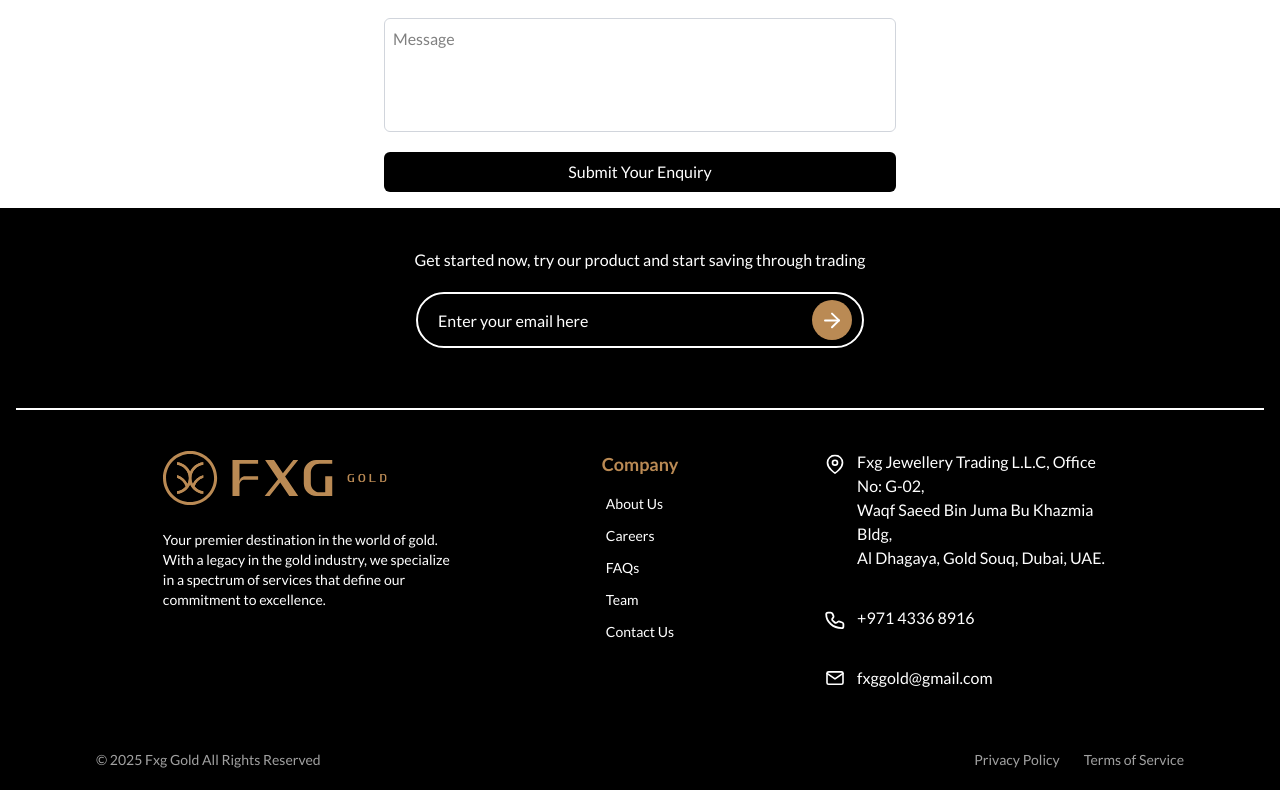
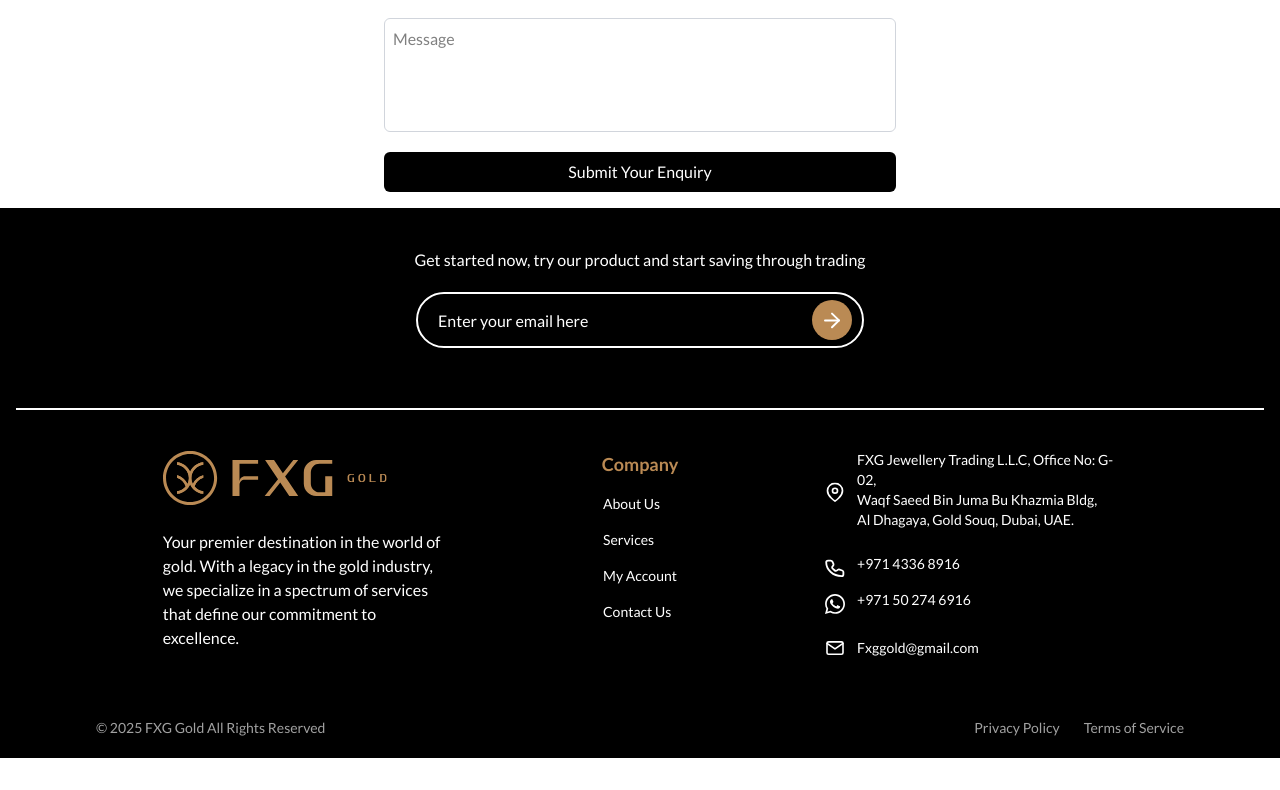
Before and after one commit to AurifyAE/fxg-website, a React (Vite) app in the folder client/: page /contact in a window 1280 px wide. Shown: the part 720-1510 px from the top of the page. After the commit the page ends 1478 px from the top, so only its background shows below. Built offline with nearby package versions, Linux system fonts and the light colour scheme.

Commit message:
New updates - Company details added

```diff
--- a/client/src/components/Banner.jsx
+++ b/client/src/components/Banner.jsx
@@ -14,9 +14,9 @@ export default function Banner() {
             </div>
             <div
             className='h-5 flex items-center gap-3 cursor-pointer'
-            onClick={() => window.location.href = 'mailto:fxggold@gmail.com'}>
+            onClick={() => window.location.href = 'mailto:Fxggold@gmail.com'}>
                 <img src={mail} alt="mail" className='w-4 md:w-5' />
-                <p  className='text-xs md:text-base text-white'>fxggold@gmail.com</p>
+                <p  className='text-xs md:text-base text-white'>Fxggold@gmail.com</p>
             </div>
         </div>
     )
--- a/client/src/components/Footer.jsx
+++ b/client/src/components/Footer.jsx
@@ -1,7 +1,8 @@
-import React from 'react'
+import React, { useState } from 'react'
 import rightArrow from '../assets/right-arrow.svg'
 import logo from '../assets/logo.svg'
 import location from '../assets/location.svg'
+import whatsapp from "../assets/whatsapp-icon.svg";
 import phone from '../assets/phonewhite.svg'
 import mail from '../assets/mailwhite.svg'
 import { Link, useNavigate } from 'react-router-dom'
@@ -9,6 +10,22 @@ import { Link, useNavigate } from 'react-router-dom'
 
 export default function Footer() {
     const navigate = useNavigate();
+    const [email, setEmail] = useState('');
+
+    const handleEmailSubmit = () => {
+        if (email.trim()) {
+            // Redirect to Gmail compose with Fxggold@gmail.com as recipient
+            const gmailUrl = `https://mail.google.com/mail/?view=cm&fs=1&to=Fxggold@gmail.com`;
+            window.open(gmailUrl, '_blank');
+            setEmail(''); // Clear the input after submission
+        }
+    };
+
+    const handleKeyPress = (e) => {
+        if (e.key === 'Enter') {
+            handleEmailSubmit();
+        }
+    };
 
     return (
         <div className='flex flex-col items-center bg-black pt-10 gap-5 lato-regular text-white px-4'>
@@ -20,11 +37,16 @@ export default function Footer() {
         {/* Input and button */}
         <div className='relative w-full max-w-md'>
             <input
-            type="text"
+            type="email"
+            value={email}
+            onChange={(e) => setEmail(e.target.value)}
+            onKeyPress={handleKeyPress}
             className='w-full h-14 border-2 rounded-[70px] placeholder:text-white bg-transparent px-5 pr-16 text-white'
             placeholder='Enter your email here'
             />
-            <button className='bg-[#BA8A54] absolute right-3 top-1/2 -translate-y-1/2 h-10 w-10 rounded-full flex items-center justify-center cursor-pointer'>
+            <button
+            onClick={handleEmailSubmit}
+            className='bg-[#BA8A54] absolute right-3 top-1/2 -translate-y-1/2 h-10 w-10 rounded-full flex items-center justify-center cursor-pointer'>
             <img src={rightArrow} alt="arrow" />
             </button>
         </div>
@@ -37,47 +59,54 @@ export default function Footer() {
             {/* Logo */}
             <div className='flex flex-col items-start gap-6 w-full md:w-1/3 lg:w-1/4'>
             <img src={logo} alt="FXG Logo" className='w-32 h-14 md:w-40 md:h-14 lg:w-56 lg:h-14 cursor-pointer' onClick={() => navigate('/')} />
-            <p className='text-sm text-white'>
+            <p className='text-sm md:text-base text-white'>
             Your premier destination in the world of gold. With a legacy in the gold industry, we specialize in a spectrum of services that define our commitment to excellence.
             </p>
             </div>
             {/* Company Links */}
             <div className='flex flex-col items-center gap-4'>
             <h2 className='font-bold text-lg text-[#BA8A54]'>Company</h2>
-            <ul className='flex flex-col text-sm gap-3 items-start'>
+            <ul className='flex flex-col text-sm gap-4 items-start'>
                 <li
                 className='cursor-pointer'
                 onClick={() => document.getElementById('about').scrollIntoView({ behavior: 'smooth' })}>
                 About Us
                 </li>
+
                 <li
                 className='cursor-pointer'
-                onClick={() => document.getElementById('about').scrollIntoView({ behavior: 'smooth' })}>
-                Careers
+                onClick={() => document.getElementById('services').scrollIntoView({ behavior: 'smooth' })}>
+                Services
                 </li>
-                <li
+
+                {/* <li
                 className='cursor-pointer'
                 onClick={() => document.getElementById('about').scrollIntoView({ behavior: 'smooth' })}>
                 FAQs
                 </li>
                 <li
                 className='cursor-pointer'
-                onClick={() => document.getElementById('team').scrollIntoView({ behavior: 'smooth' })}>Team</li>
-                {/* <Link to="/account"><li className='cursor-pointer'>My Account</li></Link> */}
+                onClick={() => document.getElementById('team').scrollIntoView({ behavior: 'smooth' })}
+                >
+                Team
+                </li> */}
+
+                <Link to="/account"><li className='cursor-pointer'>My Account</li></Link>
                 <Link to="/contact"><li className='cursor-pointer'>Contact Us</li></Link>
             </ul>
             </div>
 
             {/* Contact Info */}
-            <div className='flex flex-col gap-9 text-sm md:text-base  w-full md:w-1/3 lg:w-1/4'>
-                <div className='flex items-start gap-3 cursor-pointer'>
+            <div className='flex flex-col gap-6 text-sm  w-full md:w-1/3 lg:w-1/4'>
+                <div className='flex items-center gap-3 cursor-pointer'>
                     <img src={location} alt="Location" className='w-5 h-5 mt-1' />
                     <p>
-                    Fxg Jewellery Trading L.L.C, Office No: G-02, <br/>
+                    FXG Jewellery Trading L.L.C, Office No: G-02, <br/>
                     Waqf Saeed Bin Juma Bu Khazmia Bldg, <br/>
                     Al Dhagaya, Gold Souq, Dubai, UAE.
                     </p>
                 </div>
+                <div className='flex flex-col gap-3'>
                     <div className='flex items-start gap-3 cursor-pointer'
                     onClick={() => window.open('tel:+97143368916', '_blank')}
                     >
@@ -86,17 +115,26 @@ export default function Footer() {
                         +971 4336 8916
                         </p>
                     </div>
+                    <div className='flex items-start gap-3 cursor-pointer'
+                    onClick={() => window.open('https://wa.me/971502746916', '_blank')}
+                    >
+                        <img src={whatsapp} alt="Phone" className='w-5 h-5 mt-1' />
+                        <p>
+                        +971 50 274 6916
+                        </p>
+                    </div>
+                </div>
                 <div className='flex items-center gap-3 cursor-pointer'
-                    onClick={() => window.location.href = 'mailto:fxggold@gmail.com'}>
+                    onClick={() => window.location.href = 'mailto:Fxggold@gmail.com'}>
                     <img src={mail} alt="Mail" className='w-5 h-5' />
-                    <p>fxggold@gmail.com</p>
+                    <p>Fxggold@gmail.com</p>
                 </div>
             </div>
         </div>
 
         {/* Bottom line */}
         <div className='w-full bg-black py-5 text-neutral-400 flex flex-col md:flex-row justify-between items-center px-5 md:px-20'>
-            <p className='text-sm font-normal text-center md:text-left'>© 2025 Fxg Gold All Rights Reserved</p>
+            <p className='text-sm font-normal text-center md:text-left'>© 2025 FXG Gold All Rights Reserved</p>
             <div className='flex justify-center md:justify-between items-center gap-6 mt-3 md:mt-0'>
                 <p className='text-sm font-normal cursor-pointer' onClick={() => navigate('/privacy-policy')}>Privacy Policy</p>
                 <p className='text-sm font-normal cursor-pointer' onClick={() => navigate('/terms-and-conditions')}>Terms of Service</p>
--- a/client/src/components/Hero.jsx
+++ b/client/src/components/Hero.jsx
@@ -59,11 +59,15 @@ export default function Hero() {
                     </div>
                 </div>
                 <div className='w-80 hidden md:flex absolute top-90 -left-25 rotate-90 space-x-12'>
-                    <button className='w-1/2 underline flex items-end gap-3 tracking-widest'>
+                    <button
+                    onClick={() => window.open('https://www.instagram.com/fxggold/', '_blank')}
+                    className='w-1/2 underline flex items-end gap-3 tracking-widest cursor-pointer'>
                         Follow us
                         <img src={instagram} alt="instagram" className='w-5 h-5 -rotate-90' />
                     </button>
-                    <button className='w-1/2 underline flex items-end gap-3 tracking-widest'>
+                    <button
+                    onClick={() => window.open('https://wa.me/971502746916', '_blank')}
+                    className='w-1/2 underline flex items-end gap-3 tracking-widest cursor-pointer'>
                         Connect us
                         <img src={whatsapp} alt="whatsapp" className='w-5 h-5 -rotate-90' />
                     </button>
--- a/client/src/components/Highlights.jsx
+++ b/client/src/components/Highlights.jsx
@@ -65,7 +65,7 @@ export default function Highlights() {
             <div ref={sectionRef} className='relative flex flex-col lg:flex-row items-center justify-center gap-10 px-4 md:px-10 lg:px-36 py-16 md:py-24 lg:pb-28 lg:pt-10'>
                 {/* Text section */}
                 <div className='w-full lg:w-1/2 animate-slide-from-left'>
-                    <h1 className='text-3xl md:text-4xl lg:text-5xl font-bold pb-5'>Why Choose Us</h1>
+                    <h1 className='font-[Aptumi] text-3xl md:text-4xl lg:text-5xl font-bold pb-5'>Why Choose Us</h1>
                     <div className='flex flex-col items-start justify-center gap-2'>
                     {highlights.map((highlight, index) => (
                         <div key={index} className='flex items-start gap-3 py-4'>
--- a/client/src/components/Promo.jsx
+++ b/client/src/components/Promo.jsx
@@ -94,12 +94,12 @@ export default function Promo() {
                         <h1 className='text-3xl lg:text-5xl text-[#BA8A54] font-black leading-tight'>How to get started</h1>
 
                         <div className='flex flex-col gap-2 lg:gap-4'>
-                            <h4 className='text-[#BA8A54] text-lg lg:text-xl font-bold mt-6 lg:mt-10'>1. Download Mobile App</h4>
+                            <h4 className='text-[#BA8A54] text-xl lg:text-3xl font-black mt-6 lg:mt-10'>1. Download Mobile App</h4>
                             <p className='text-white text-base lg:text-lg leading-relaxed'>From App store or Google Play Store</p>
                         </div>
 
                         <div className='w-full lg:w-4/5 flex flex-col gap-2 lg:gap-4'>
-                            <h4 className='text-[#BA8A54] text-lg lg:text-xl font-bold mt-6 lg:mt-10'>2. Register</h4>
+                            <h4 className='text-[#BA8A54] text-xl lg:text-3xl font-black mt-6 lg:mt-10'>2. Register</h4>
                             <p className='text-white text-base lg:text-lg leading-relaxed'>Register your emails id and get the live gold and silver rates, Gold news etc in simple steps.</p>
                         </div>
 
--- a/client/src/pages/Contact.jsx
+++ b/client/src/pages/Contact.jsx
@@ -45,7 +45,7 @@ export default function Contact() {
         <div className="w-full h-[250px] sm:h-[300px] md:h-96">
             <iframe
             title="Fxg Jewellery Trading L.L.C"
-            src="https://www.google.com/maps/embed?pb=!1m17!1m12!1m3!1d3607.927800805921!2d55.29729077538424!3d25.273014077662218!2m3!1f0!2f0!3f0!3m2!1i1024!2i768!4f13.1!3m2!1m1!2zMjXCsDE2JzIyLjkiTiA1NcKwMTcnNTkuNSJF!5e0!3m2!1sen!2sin!4v1748356998714!5m2!1sen!2sin"
+            src="https://www.google.com/maps/embed?pb=!1m17!1m12!1m3!1d3607.9506536314993!2d55.29644777538426!3d25.272245377662696!2m3!1f0!2f0!3f0!3m2!1i1024!2i768!4f13.1!3m2!1m1!2zMjXCsDE2JzIwLjEiTiA1NcKwMTcnNTYuNSJF!5e0!3m2!1sen!2sin!4v1750926087901!5m2!1sen!2sin"
             width="100%"
             height="100%"
             style={{ border: 0 }}
@@ -57,7 +57,7 @@ export default function Contact() {
 
         <div className='w-full flex justify-center items-center px-4'>
           <button className='w-full sm:w-3/4 md:w-1/2 lg:w-1/3 p-3 sm:p-2 bg-white text-black border border-[#BA8A54] rounded-xl flex justify-center items-center gap-2 text-sm sm:text-base cursor-pointer'
-          onClick={() => window.open('https://wa.me/97143368916', '_blank')}
+          onClick={() => window.open('https://wa.me/971502746916', '_blank')}
           >
             Connect on WhatsApp
             <img src={whatsappIcon} alt="Whatsapp" className='w-5 h-5 sm:w-6 sm:h-6' />
```
Lines whose indentation alone changed are shown as unchanged.
